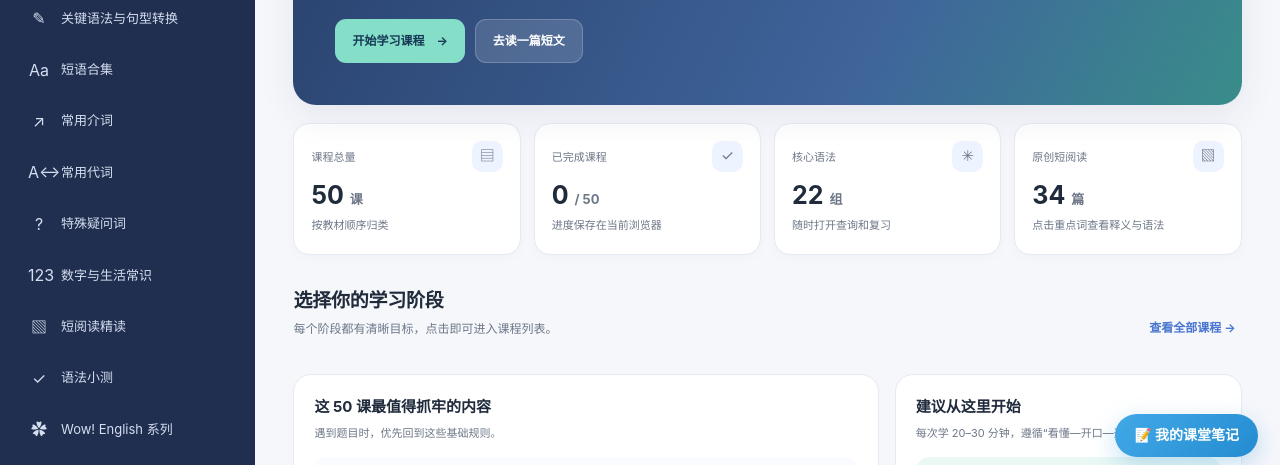
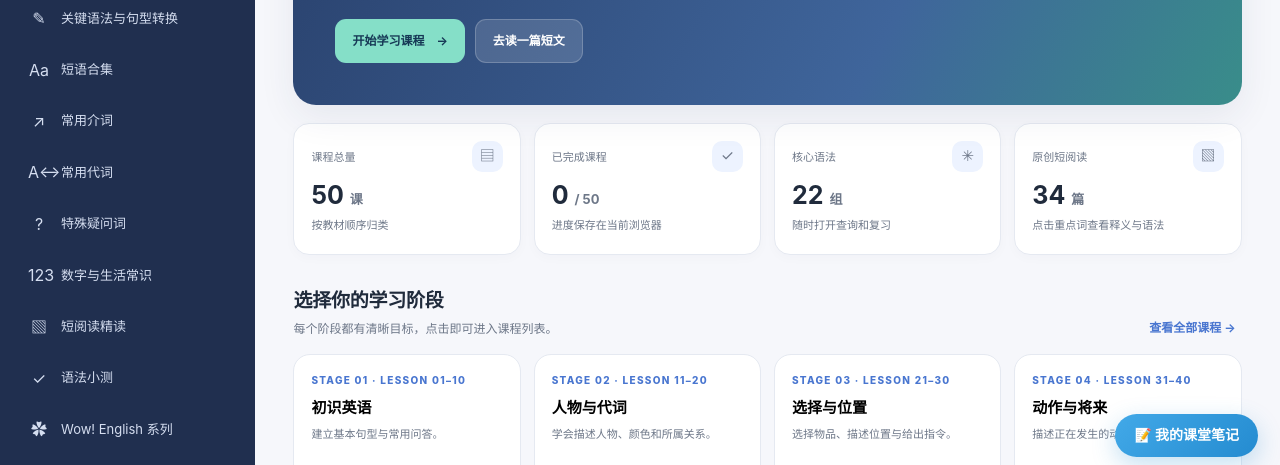
Before and after one commit to weijiale399-prog/weijiale399-prog.github.io, a plain HTML site: page index.html in a window 1280 px wide. Shown: the part 319-784 px from the top of the page. Drawn offline with Linux system fonts and the light colour scheme.

Commit message:
Fix JavaScript syntax error that disabled index page interactions

```diff
--- a/index.html
+++ b/index.html
@@ -453,7 +453,7 @@ const lessons = [
 {n:49,title:"At the butcher's",cn:'在肉店',stage:4,tags:['购物表达','食物词汇','some'],topic:'在商店礼貌地购买食物',points:['学习 beef、lamb、steak 等食物词汇。','不可数食物常与 some 搭配；可数食物可以用数词或复数。','礼貌购物可使用 I’d like... 或 Can I have...?'],formula:'I’d like some + 食物, please. / Can I have some...?',examples:[['I’d like some beef, please.','请给我一些牛肉。'],['Can I have six eggs, please?','请给我六个鸡蛋。']],note:'beef 通常不可数；egg 是可数名词，可以说 an egg / six eggs。不同名词的可数性需要按语境判断。',vocab:'butcher 肉店老板/屠夫；beef 牛肉；lamb 羊肉；steak 牛排'},
 {n:50,title:'He likes… but he doesn’t like…',cn:'他喜欢……但他不喜欢……',stage:4,tags:['一般现在时','第三人称单数','does/doesn’t'],topic:'描述他人的习惯与喜好',points:['he/she/it 作主语时，一般现在时肯定句的动词通常加 -s/-es。','否定句使用 doesn’t + 动词原形。','一般疑问句使用 Does + 主语 + 动词原形...?'],formula:'He likes... / He doesn’t like... / Does he like...?',examples:[['He likes tea, but he doesn’t like coffee.','他喜欢茶，但不喜欢咖啡。'],['Does she like apples? — Yes, she does.','她喜欢苹果吗？——喜欢。']],note:'does 已经带有第三人称单数标记，所以后面的动词必须用原形：Does he like...?；不要写 Does he likes...?',vocab:'likes 喜欢（第三人称单数）；does/doesn’t 助动词；but 但是'}
 ];
-const stages=[{name:'初识英语',range:'01–10',desc:'建立基本句型与常用问答。',focus:'be 动词 · What 问句 · a/an',color:'#e8efff'},{name:'人物与代词',range:'11–20',desc:'学会描述人物、颜色和所属关系。',focus:'物主限定词 · Whose · 宾格',color:'#e6f7f2'},{name:'选择与位置',range:'21–30',desc:'选择物品、描述位置与给出指令。',focus:'Which · There be · must',color:'#fff4dc'},{name:'动作与将来',range:'31–40',desc:'描述正在发生的动作和未来计划。',focus:'现在进行时 · 祈使句 · going to',color:'#f0edff'},{name:'数量与日常表达',range:'41–50',desc:'学习数量、能力、喜好和日常购物。',focus:'some/any · can · do/does',color:'#ffece8'}]];
+const stages=[{name:'初识英语',range:'01–10',desc:'建立基本句型与常用问答。',focus:'be 动词 · What 问句 · a/an',color:'#e8efff'},{name:'人物与代词',range:'11–20',desc:'学会描述人物、颜色和所属关系。',focus:'物主限定词 · Whose · 宾格',color:'#e6f7f2'},{name:'选择与位置',range:'21–30',desc:'选择物品、描述位置与给出指令。',focus:'Which · There be · must',color:'#fff4dc'},{name:'动作与将来',range:'31–40',desc:'描述正在发生的动作和未来计划。',focus:'现在进行时 · 祈使句 · going to',color:'#f0edff'},{name:'数量与日常表达',range:'41–50',desc:'学习数量、能力、喜好和日常购物。',focus:'some/any · can · do/does',color:'#ffece8'}];
 const grammar=[
 {id:'be',title:'be 动词：am / is / are',cat:'句型',short:'搭建最基础的肯定句、否定句和疑问句。',formula:'主语 + am/is/are + 名词 / 形容词 / 地点',examples:[['I am a student.','我是学生。'],['She is happy.','她很开心。'],['They are at home.','他们在家。']],mistake:'不要遗漏 be 动词：She happy. ✗ → She is happy. ✓',lessons:'第 1–20 课'},
 {id:'questions',title:'一般疑问句与简短回答',cat:'句型',short:'be 动词放句首，回答要匹配问题中的人称。',formula:'Am/Is/Are + 主语...? — Yes, ... / No, ...',examples:[['Is this your bag? — Yes, it is.','这是你的包吗？——是的。'],['Are you ready? — No, I’m not.','你准备好了吗？——还没有。']],mistake:'Are you...? 回答“我”通常用 Yes, I am，而不是 Yes, you are。',lessons:'第 1–20 课'},
```
